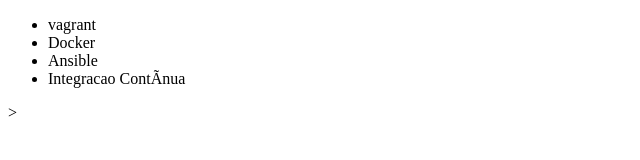
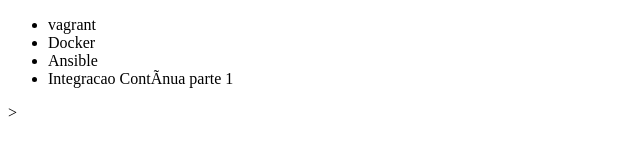
Before and after one commit to edssonalonso/Edsson-Alura-Git, a plain HTML site: page index.html in a window 1280 px wide. Shown: the full height of the page, 0-640 px from the left. Drawn offline with Linux system fonts and the light colour scheme.

Commit message:
Adicionado a integracao continua parte 1

```diff
--- a/index.html
+++ b/index.html
@@ -9,7 +9,7 @@
         <li>vagrant</li>
         <li>Docker</li>
         <li>Ansible</li>
-        <li>Integracao Contínua</li>
+        <li>Integracao Contínua parte 1</li>
     </ul>>
 </body>
 </head>
```
